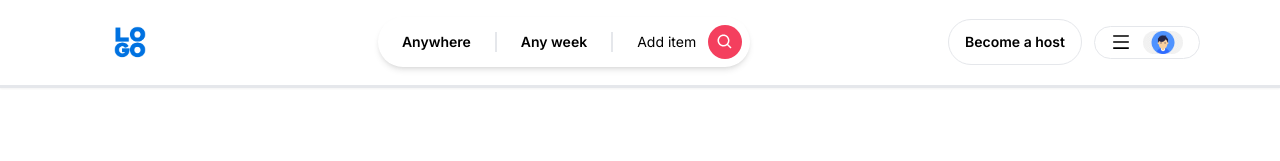
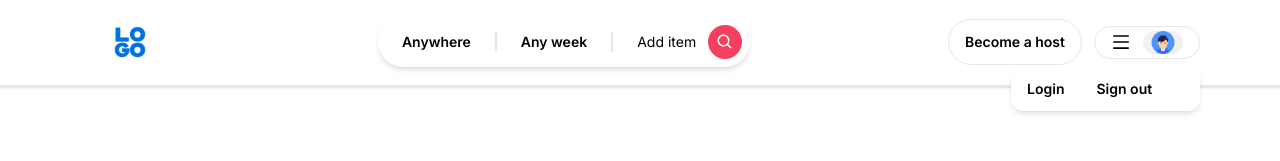
Before and after one commit to t00218562k/my-app, a Next.js app: page / in a window 1280 px wide. Both pictures are taken after a click on the element 1146 px from the left and 42 px from the top of the page. Shown: the top 161 px of the page. Built offline with nearby package versions, Linux system fonts and the light colour scheme.

Commit message:
Header UI added drop down menu for account

```diff
--- /dev/null
+++ b/app/components/navbar/MenuItem.tsx
@@ -0,0 +1,24 @@
+'use client';
+
+interface MenuItemProps {
+    onClick: () => void;
+    label: string;
+}
+
+const MenuItem: React.FC<MenuItemProps> = ({onClick, label}) => {
+    return (
+        <div
+            onClick={onClick}
+            className='
+                py-3
+                px-4
+                hover:bg-neutral-100
+                transition
+                font-semibold
+        '>
+            {label}
+        </div>
+    );
+}
+
+export default MenuItem;
--- a/app/components/navbar/UserMenu.tsx
+++ b/app/components/navbar/UserMenu.tsx
@@ -2,8 +2,13 @@
 
 import { AiOutlineMenu } from 'react-icons/ai';
 import Avatar from '../Avatar';
+import { useState } from 'react';
+import MenuItem from './MenuItem';
 
 const UserMenu = () => {
+    const [isOpen, setIsOpen] = useState(false);
+    const toggleOpen = () => setIsOpen(!isOpen);
+
     return (
         <div className='relative'>
             <div className='flex flex-row items-center gap-3'>
@@ -25,7 +30,7 @@
                     Become a host
                 </div>
                 <div
-                    onClick={() => {}}
+                    onClick={toggleOpen}
                     className='
                         py-4
                         md:py-1
@@ -46,6 +51,38 @@
                     </div>
                 </div>
             </div>
+
+            {isOpen && (
+                <div className='
+                    absolute
+                    rounded-xl
+                    shadow-md
+                    w-[40vw]
+                    md:w-3/4
+                    bg-white
+                    overflow-hidden
+                    right-0
+                    top-12
+                    text-sm
+                '>
+                    <div className='
+                        flex
+                        flex-row
+                        cursor-pointer
+                    '>
+                        <>
+                            <MenuItem
+                                onClick={() => {}}
+                                label='Login'
+                            />
+                            <MenuItem
+                                onClick={() => {}}
+                                label='Sign out'
+                            />
+                        </>
+                    </div>
+                </div>
+            )}
         </div>
     );
 }
```
